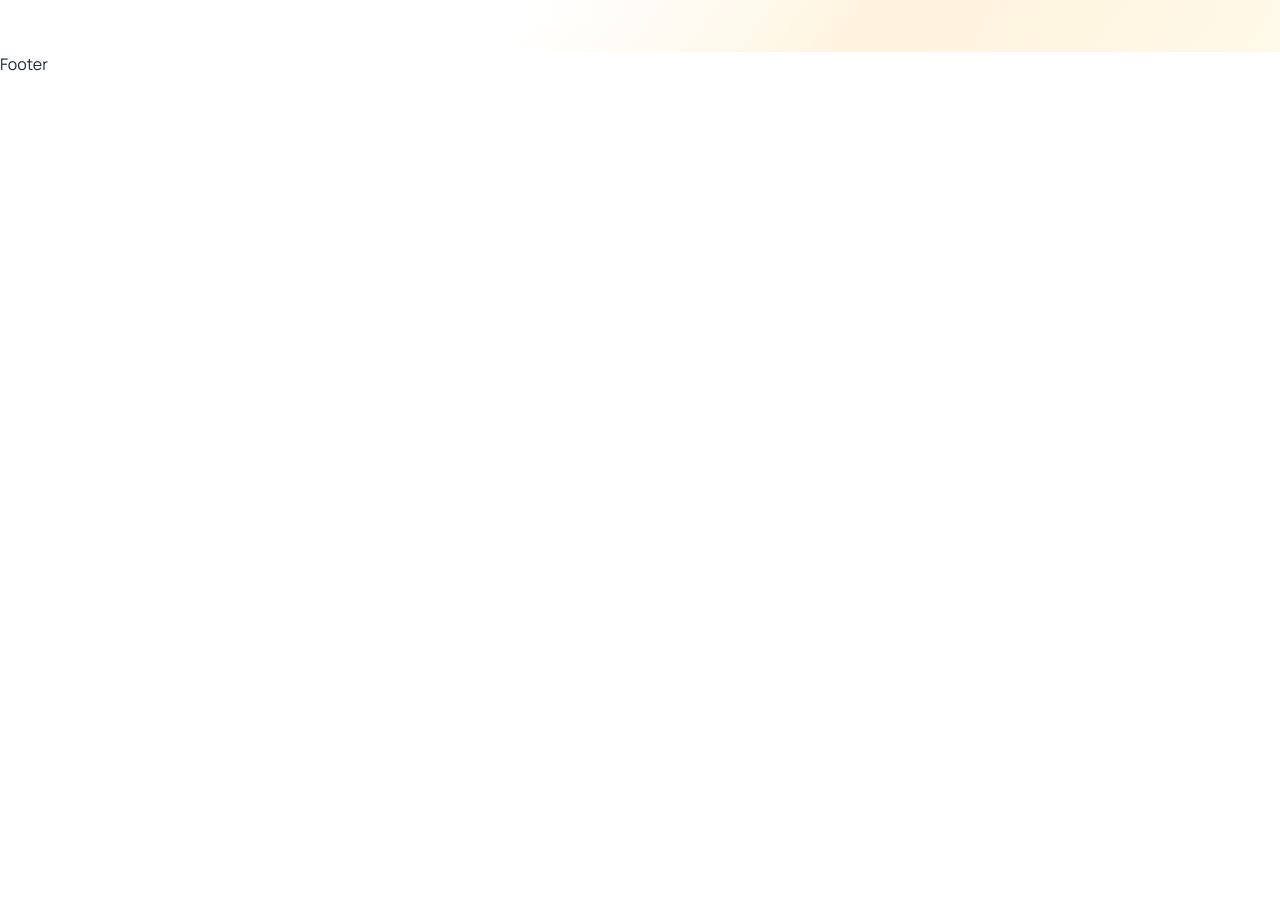
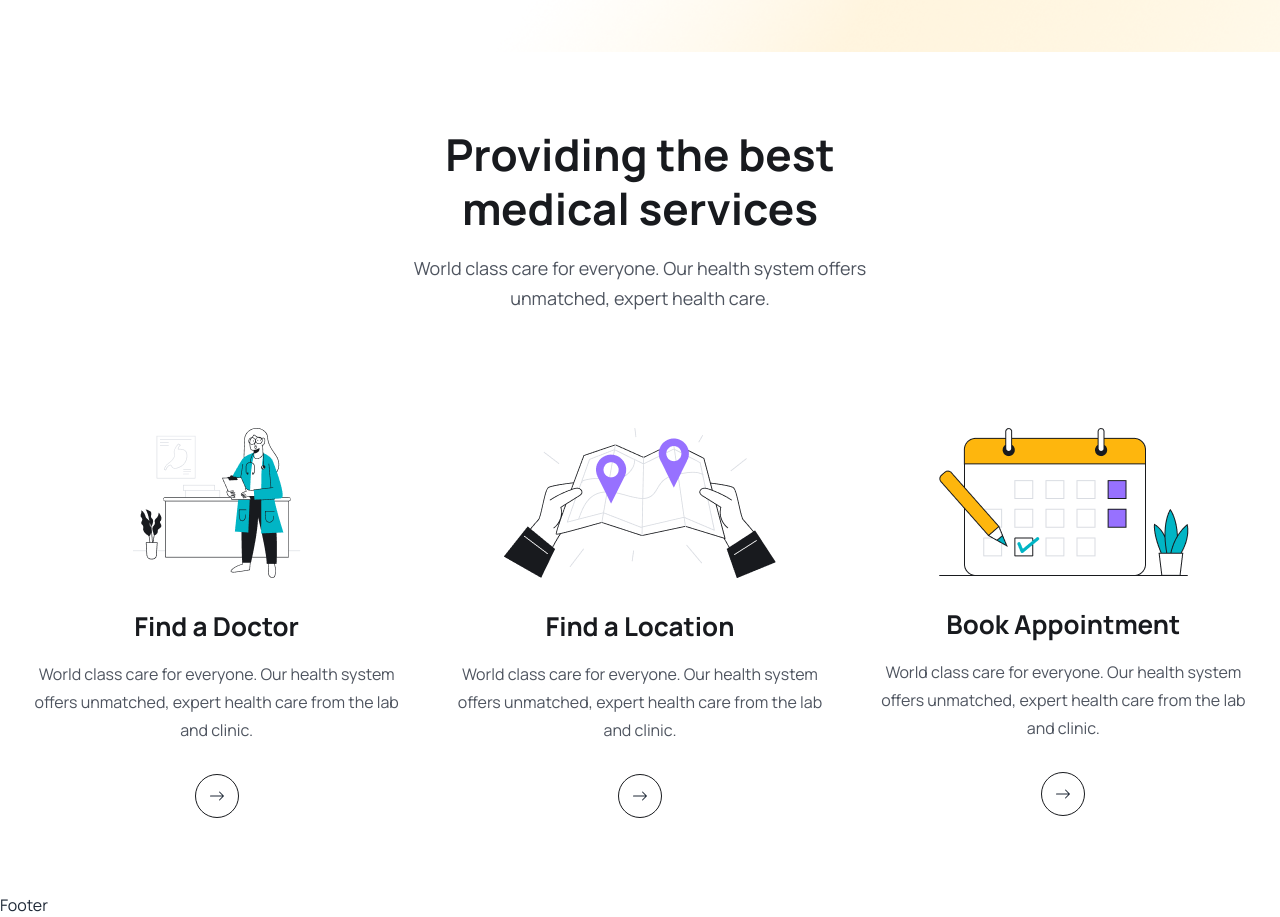
Before and after one commit to codewithriad/madical-booking-app-stripe, a React (Vite) app in the folder client/: page / in a window 1280 px wide. Shown: the part 700-1617 px from the top of the page. Before the commit the page ends 800 px from the top, so only its background shows below. Built offline with nearby package versions, Linux system fonts and the light colour scheme.

Commit message:
add new section doctor services on home page

```diff
--- a/client/index.html
+++ b/client/index.html
@@ -1,5 +1,5 @@
 <!DOCTYPE html>
-<html lang="en">
+<html lang="en" style="scrollbar-width: thin">
   <head>
     <meta charset="UTF-8" />
     <link rel="icon" type="image/svg+xml" href="/vite.svg" />
--- a/client/src/components/Header/Header.jsx
+++ b/client/src/components/Header/Header.jsx
@@ -22,6 +22,7 @@
       path: "/contact",
       label: "Contact",
     },
+
   ];
 
   return (
@@ -53,7 +54,7 @@
                 {user && <img src={avater} className="w-10" alt="login-user" />}
               </figure>
               <button className="btn bg-primaryColor text-white px-6  ">
-                <Link to="/contact">Contact</Link>
+                <Link to="/login">Login</Link>
               </button>
               <div className="flex md:hidden">
                 <div className="dropdown relative flex">
--- a/client/src/pages/Home.jsx
+++ b/client/src/pages/Home.jsx
@@ -1,9 +1,16 @@
 import heroImg01 from "../assets/images/hero-img01.png";
 import heroImg02 from "../assets/images/hero-img02.png";
 import heroImg03 from "../assets/images/hero-img03.png";
+import icon01 from "../assets/images/icon01.png";
+import icon02 from "../assets/images/icon02.png";
+import icon03 from "../assets/images/icon03.png";
+
+import { BsArrowRight } from "react-icons/bs";
+import { Link } from "react-router-dom";
 const Home = () => {
   return (
     <>
+      {/* hero section */}
       <section className="hero__section pt-[60px] 2xl:h-[800px]">
         <div className="container">
           <div className="flex flex-col lg:flex-row gap-[90px] items-center justify-between">
@@ -56,11 +63,92 @@
                 <img className="w-full" src={heroImg01} alt="hero image" />
               </div>
               <div className="mt-[30px]">
-                <img src={heroImg02} alt="" className="w-full mb-[30px]"/>
+                <img src={heroImg02} alt="" className="w-full mb-[30px]" />
                 <img src={heroImg03} alt="" className="w-full" />
               </div>
             </div>
           </div>
+        </div>
+      </section>
+      {/* services section */}
+
+      <section>
+        <div className="container">
+          <div className="lg:w-[470px] mx-auto">
+            <h2 className="heading text-center">
+              Providing the best medical services
+            </h2>
+            <p className="text__para text-center">
+              World class care for everyone. Our health system offers unmatched,
+              expert health care.
+            </p>
+          </div>
+          <div className="grid grid-cols-1 md:grid-cols-2 lg:grid-cols-3 gap-5 lg:gap-[30px] mt-[30px] lg:mt-[55px]">
+
+            <div className="mt-[30px]">
+            <div className="py-[30px] px-5">
+              <div className="flex items-center justify-center">
+                <img src={icon01} alt="" />
+              </div>
+            </div>
+              <h2 className="text-[26px] leading-9 text-headingColor font-bold text-center">
+                Find a Doctor
+              </h2>
+              <p className="text-base leading-7 text-textColor font-normal mt-4 text-center">
+                World class care for everyone. Our health system offers
+                unmatched, expert health care from the lab and clinic.
+              </p>
+              <Link
+                to="/doctors"
+                className="w-[44px] h-[44px] rounded-full border border-solid border-[#181A1E] mt-[30px] mx-auto flex items-center justify-center group hover:bg-primaryColor hover:text-white hover:border-none"
+              >
+                <BsArrowRight />
+              </Link>
+            </div>
+            <div className="mt-[30px]">
+              <div className="py-[30px] px-5">
+                <div className="flex items-center justify-center">
+                  <img src={icon02} alt="" />
+                </div>
+              </div>
+              <h2 className="text-[26px] leading-9 text-headingColor font-bold text-center">
+                Find a Location
+              </h2>
+              <p className="text-base leading-7 text-textColor font-normal mt-4 text-center">
+                World class care for everyone. Our health system offers
+                unmatched, expert health care from the lab and clinic.
+              </p>
+              <Link
+                to="/doctors"
+                className="w-[44px] h-[44px] rounded-full border border-solid border-[#181A1E] mt-[30px] mx-auto flex items-center justify-center group hover:bg-primaryColor hover:text-white hover:border-none"
+              >
+                <BsArrowRight />
+              </Link>
+            </div>
+            <div className="mt-[30px]">
+              <div className="py-[30px] px-5">
+                <div className="flex items-center justify-center">
+                  <img src={icon03} alt="" />
+                </div>
+              </div>
+              <h2 className="text-[26px] leading-9 text-headingColor font-bold text-center">
+                Book Appointment
+              </h2>
+              <p className="text-base leading-7 text-textColor font-normal mt-4 text-center">
+                World class care for everyone. Our health system offers
+                unmatched, expert health care from the lab and clinic.
+              </p>
+              <Link
+                to="/doctors"
+                className="w-[44px] h-[44px] rounded-full border border-solid border-[#181A1E] mt-[30px] mx-auto flex items-center justify-center group hover:bg-primaryColor hover:text-white hover:border-none"
+              >
+                <BsArrowRight />
+              </Link>
+            </div>
+          </div>
+
+
+
         </div>
       </section>
     </>
```
